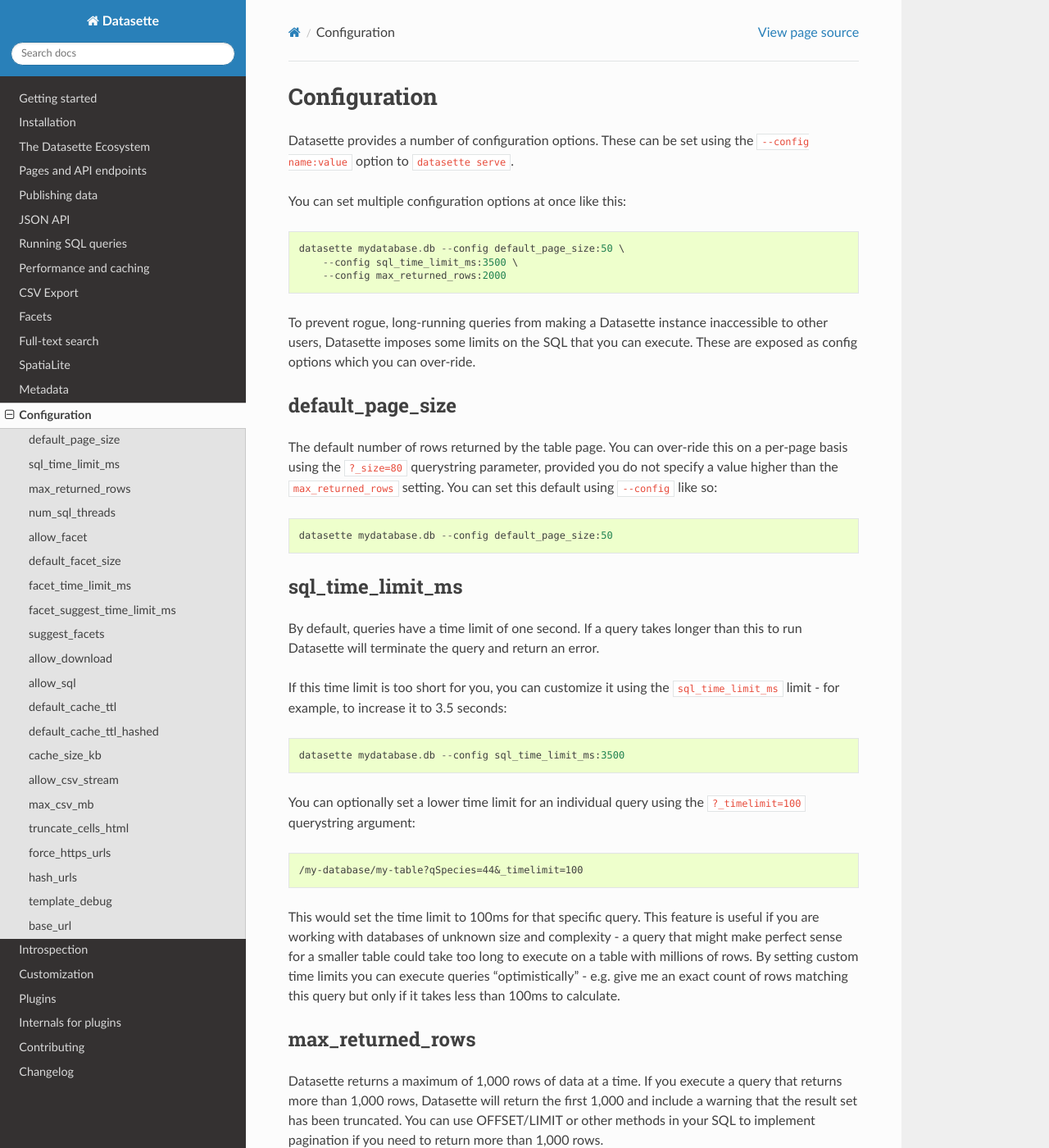
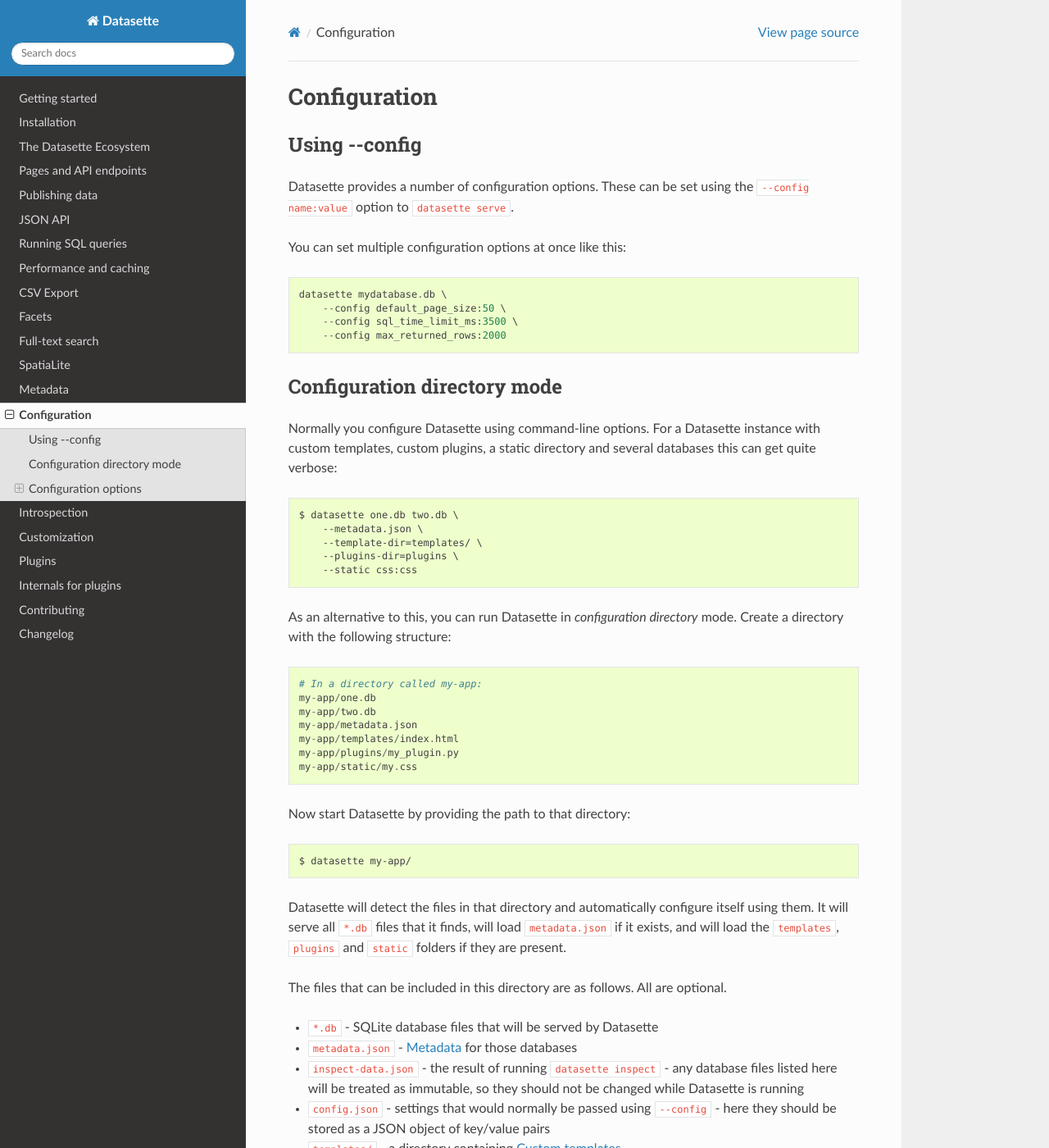
Before and after one commit to simonw/datasette, a Sphinx documentation site: the page built from docs/config.rst, in a window 1280 px wide and 1400 px high. Shown: the whole window at 82% size. Built offline with Sphinx 7.4.7 and the Read the Docs theme 2.0.0, drawn with Linux system fonts in a browser that asks for light colours; some of the changed text lies outside the part shown.

Commit message:
Docs for configuration directory mode, refs #731

```diff
--- a/docs/conf.py
+++ b/docs/conf.py
@@ -49,6 +49,9 @@
 project = "Datasette"
 copyright = "2017-2020, Simon Willison"
 author = "Simon Willison"
+
+# Disable -- turning into –
+smartquotes = False
 
 # The version info for the project you're documenting, acts as replacement for
 # |version| and |release|, also used in various other places throughout the
--- a/docs/config.rst
+++ b/docs/config.rst
@@ -3,25 +3,72 @@
 Configuration
 =============
 
+Using \-\-config
+----------------
+
 Datasette provides a number of configuration options. These can be set using the ``--config name:value`` option to ``datasette serve``.
 
 You can set multiple configuration options at once like this::
 
-    datasette mydatabase.db --config default_page_size:50 \
+    datasette mydatabase.db \
+        --config default_page_size:50 \
         --config sql_time_limit_ms:3500 \
         --config max_returned_rows:2000
 
-To prevent rogue, long-running queries from making a Datasette instance inaccessible to other users, Datasette imposes some limits on the SQL that you can execute. These are exposed as config options which you can over-ride.
+
+.. _config_dir:
+
+Configuration directory mode
+----------------------------
+
+Normally you configure Datasette using command-line options. For a Datasette instance with custom templates, custom plugins, a static directory and several databases this can get quite verbose::
+
+    $ datasette one.db two.db \
+        --metadata.json \
+        --template-dir=templates/ \
+        --plugins-dir=plugins \
+        --static css:css
+
+As an alternative to this, you can run Datasette in *configuration directory* mode. Create a directory with the following structure::
+
+    # In a directory called my-app:
+    my-app/one.db
+    my-app/two.db
+    my-app/metadata.json
+    my-app/templates/index.html
+    my-app/plugins/my_plugin.py
+    my-app/static/my.css
+
+Now start Datasette by providing the path to that directory::
+
+    $ datasette my-app/
+
+Datasette will detect the files in that directory and automatically configure itself using them. It will serve all ``*.db`` files that it finds, will load ``metadata.json`` if it exists, and will load the ``templates``, ``plugins`` and ``static`` folders if they are present.
+
+The files that can be included in this directory are as follows. All are optional.
+
+* ``*.db`` - SQLite database files that will be served by Datasette
+* ``metadata.json`` - :ref:`metadata` for those databases
+* ``inspect-data.json`` - the result of running ``datasette inspect`` - any database files listed here will be treated as immutable, so they should not be changed while Datasette is running
+* ``config.json`` - settings that would normally be passed using ``--config`` - here they should be stored as a JSON object of key/value pairs
+* ``templates/`` - a directory containing :ref:`customization_custom_templates`
+* ``plugins/`` - a directory containing plugins, see :ref:`plugins_writing_one_off`
+* ``static/`` - a directory containing static files - these will be served from ``/static/filename.txt``, see :ref:`customization_static_files`
+
+Configuration options
+---------------------
+
+The followig options can be set using ``--config name:value``, or by storing them in the ``config.json`` file for use with :ref:`config_dir`.
 
 default_page_size
------------------
+~~~~~~~~~~~~~~~~~
 
 The default number of rows returned by the table page. You can over-ride this on a per-page basis using the ``?_size=80`` querystring parameter, provided you do not specify a value higher than the ``max_returned_rows`` setting. You can set this default using ``--config`` like so::
 
     datasette mydatabase.db --config default_page_size:50
 
 sql_time_limit_ms
------------------
+~~~~~~~~~~~~~~~~~
 
 By default, queries have a time limit of one second. If a query takes longer than this to run Datasette will terminate the query and return an error.
 
@@ -38,7 +85,7 @@
 .. _config_max_returned_rows:
 
 max_returned_rows
------------------
+~~~~~~~~~~~~~~~~~
 
 Datasette returns a maximum of 1,000 rows of data at a time. If you execute a query that returns more than 1,000 rows, Datasette will return the first 1,000 and include a warning that the result set has been truncated. You can use OFFSET/LIMIT or other methods in your SQL to implement pagination if you need to return more than 1,000 rows.
 
@@ -47,7 +94,7 @@
     datasette mydatabase.db --config max_returned_rows:2000
 
 num_sql_threads
----------------
+~~~~~~~~~~~~~~~
 
 Maximum number of threads in the thread pool Datasette uses to execute SQLite queries. Defaults to 3.
 
@@ -56,7 +103,7 @@
     datasette mydatabase.db --config num_sql_threads:10
 
 allow_facet
------------
+~~~~~~~~~~~
 
 Allow users to specify columns they would like to facet on using the ``?_facet=COLNAME`` URL parameter to the table view.
 
@@ -67,21 +114,21 @@
     datasette mydatabase.db --config allow_facet:off
 
 default_facet_size
-------------------
+~~~~~~~~~~~~~~~~~~
 
 The default number of unique rows returned by :ref:`facets` is 30. You can customize it like this::
 
     datasette mydatabase.db --config default_facet_size:50
 
 facet_time_limit_ms
--------------------
+~~~~~~~~~~~~~~~~~~~
 
 This is the time limit Datasette allows for calculating a facet, which defaults to 200ms::
 
     datasette mydatabase.db --config facet_time_limit_ms:1000
 
 facet_suggest_time_limit_ms
----------------------------
+~~~~~~~~~~~~~~~~~~~~~~~~~~~
 
 When Datasette calculates suggested facets it needs to run a SQL query for every column in your table. The default for this time limit is 50ms to account for the fact that it needs to run once for every column. If the time limit is exceeded the column will not be suggested as a facet.
 
@@ -90,14 +137,14 @@
     datasette mydatabase.db --config facet_suggest_time_limit_ms:500
 
 suggest_facets
---------------
+~~~~~~~~~~~~~~
 
 Should Datasette calculate suggested facets? On by default, turn this off like so::
 
     datasette mydatabase.db --config suggest_facets:off
 
 allow_download
---------------
+~~~~~~~~~~~~~~
 
 Should users be able to download the original SQLite database using a link on the database index page? This is turned on by default - to disable database downloads, use the following::
 
@@ -106,7 +153,7 @@
 .. _config_allow_sql:
 
 allow_sql
----------
+~~~~~~~~~
 
 Enable/disable the ability for users to run custom SQL directly against a database. To disable this feature, run::
 
@@ -115,7 +162,7 @@
 .. _config_default_cache_ttl:
 
 default_cache_ttl
------------------
+~~~~~~~~~~~~~~~~~
 
 Default HTTP caching max-age header in seconds, used for ``Cache-Control: max-age=X``. Can be over-ridden on a per-request basis using the ``?_ttl=`` querystring parameter. Set this to ``0`` to disable HTTP caching entirely. Defaults to 5 seconds.
 
@@ -126,7 +173,7 @@
 .. _config_default_cache_ttl_hashed:
 
 default_cache_ttl_hashed
-------------------------
+~~~~~~~~~~~~~~~~~~~~~~~~
 
 Default HTTP caching max-age for responses served using using the :ref:`hashed-urls mechanism <config_hash_urls>`. Defaults to 365 days (31536000 seconds).
 
@@ -136,7 +183,7 @@
 
 
 cache_size_kb
--------------
+~~~~~~~~~~~~~
 
 Sets the amount of memory SQLite uses for its `per-connection cache <https://www.sqlite.org/pragma.html#pragma_cache_size>`_, in KB.
 
@@ -147,7 +194,7 @@
 .. _config_allow_csv_stream:
 
 allow_csv_stream
-----------------
+~~~~~~~~~~~~~~~~
 
 Enables :ref:`the CSV export feature <csv_export>` where an entire table
 (potentially hundreds of thousands of rows) can be exported as a single CSV
@@ -160,7 +207,7 @@
 .. _config_max_csv_mb:
 
 max_csv_mb
-----------
+~~~~~~~~~~
 
 The maximum size of CSV that can be exported, in megabytes. Defaults to 100MB.
 You can disable the limit entirely by settings this to 0:
@@ -172,7 +219,7 @@
 .. _config_truncate_cells_html:
 
 truncate_cells_html
--------------------
+~~~~~~~~~~~~~~~~~~~
 
 In the HTML table view, truncate any strings that are longer than this value.
 The full value will still be available in CSV, JSON and on the individual row
@@ -184,7 +231,7 @@
 
 
 force_https_urls
-----------------
+~~~~~~~~~~~~~~~~
 
 Forces self-referential URLs in the JSON output to always use the ``https://``
 protocol. This is useful for cases where the application itself is hosted using
@@ -197,7 +244,7 @@
 .. _config_hash_urls:
 
 hash_urls
----------
+~~~~~~~~~
 
 When enabled, this setting causes Datasette to append a content hash of the
 database file to the URL path for every table and query within that database.
@@ -213,7 +260,7 @@
 .. _config_template_debug:
 
 template_debug
---------------
+~~~~~~~~~~~~~~
 
 This setting enables template context debug mode, which is useful to help understand what variables are available to custom templates when you are writing them.
 
@@ -232,7 +279,7 @@
 .. _config_base_url:
 
 base_url
---------
+~~~~~~~~
 
 If you are running Datasette behind a proxy, it may be useful to change the root URL used for the Datasette instance.
 
--- a/docs/custom_templates.rst
+++ b/docs/custom_templates.rst
@@ -108,6 +108,8 @@
             </tr>
         </tbody>
     </table>
+
+.. _customization_static_files:
 
 Serving static files
 ~~~~~~~~~~~~~~~~~~~~
```
Also changed, not shown: docs/plugins.rst (+8 -4 lines), 1 other file.
